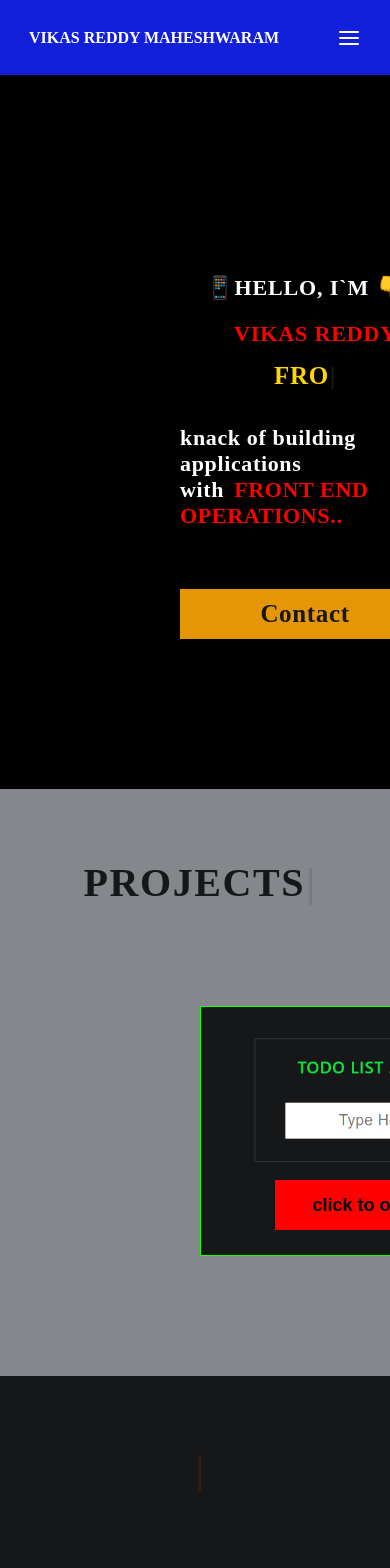
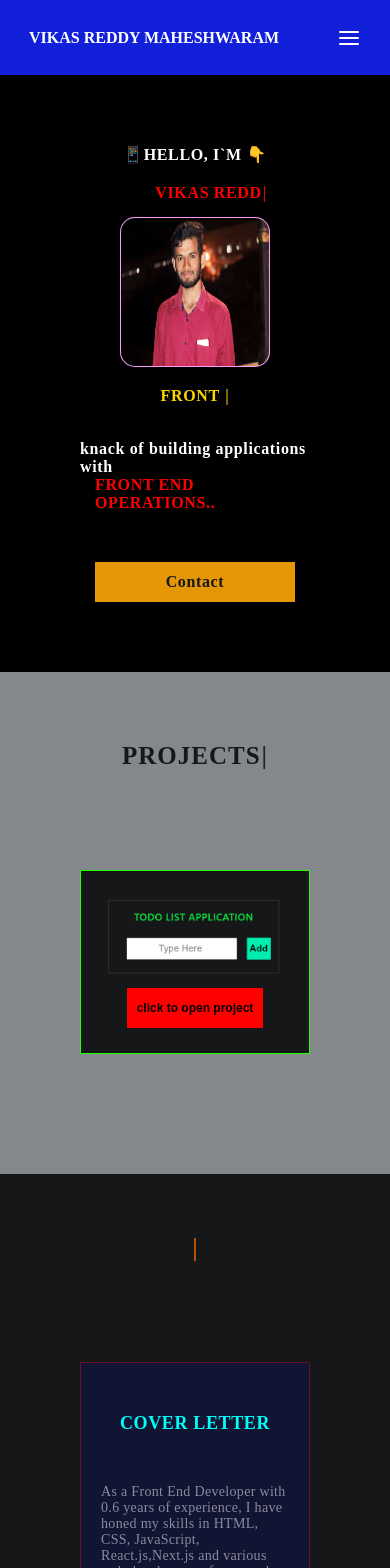
Before and after one commit to Vikaschintu111/aboutme-vikas, a Next.js app: page / in a window 390 px wide. Shown: the top 1568 px of the page. Built offline with nearby package versions, Linux system fonts and the light colour scheme.

Commit message:
adding pages and mobile responce

```diff
--- a/src/Components/Button/Button.module.scss
+++ b/src/Components/Button/Button.module.scss
@@ -1,6 +1,7 @@
 .Btn {
   background: rgb(228, 150, 5);
-  width: 250px;
+  max-width: 250px;
+  width: 100%;
   height: 50px;
   align-items: center;
   display: flex;
@@ -10,6 +11,13 @@
   cursor: pointer;
   border: 0;
   color: #151718;
+  @media screen and (max-width: 768px) {
+    font-size: 16px;
+    max-width: 200px;
+    padding: 20px;
+    width: 100%;
+    height: 40px;
+  }
 }
 .Btn:hover {
   opacity: 0.5;
--- a/src/pages/About/About.module.scss
+++ b/src/pages/About/About.module.scss
@@ -1,10 +1,9 @@
 .About {
   background: #09b9dc4a;
-  // color: #151718;
   padding: 70px 200px;
-  // display: flex;
-  // // align-items: center;
-  // flex-direction: column;
+  @media screen and (max-width: 768px) {
+    padding: 50px 80px;
+  }
   .Header {
     padding-bottom: 60px;
     font-weight: 700;
@@ -13,6 +12,9 @@
     letter-spacing: 0.04em;
     display: flex;
     justify-content: center;
+    @media screen and (max-width: 768px) {
+      font-size: 25px;
+    }
   }
   .Container {
     background: #151718;
@@ -23,13 +25,21 @@
       font-weight: 500;
       padding-bottom: 25px;
       letter-spacing: 0.04em;
+      opacity: 0.5;
+      @media screen and (max-width: 768px) {
+        font-size: 14px;
+      }
     }
     .Wrap {
       display: flex;
       justify-content: space-evenly;
-      // background: red;
       padding: 0 80px;
-      // background-color: #00edb0;
+      @media screen and (max-width: 768px) {
+        display: flex;
+        flex-direction: column;
+        padding: 0;
+        align-items: center;
+      }
       .ImgCntr {
         max-width: 400px;
         width: 100%;
--- a/src/pages/Contact/Contact.js
+++ b/src/pages/Contact/Contact.js
@@ -10,7 +10,7 @@ import Typewriter from "typewriter-effect";
 const Contact = () => {
   return (
     <div className={styles.Contact}>
-      <h1 className={styles.Header}>CONTACT</h1>
+      <h1 className={styles.Header}>CONTACT INFORMATION</h1>
       <div className={styles.ContactWrap}>
         <div className={styles.Container}>
           <a
@@ -19,7 +19,6 @@ const Contact = () => {
           >
             <GrMail style={{ color: "red" }} size={40} />
             <h2 className={styles.Social}>
-              {" "}
               <Typewriter
                 options={{
                   strings: ["Mail"],
@@ -32,7 +31,6 @@ const Contact = () => {
           <a className={styles.Images} href="https://github.com/Vikaschintu111">
             <BsGithub style={{ color: "black" }} size={40} />
             <h2 className={styles.Social}>
-              {" "}
               <Typewriter
                 options={{
                   strings: ["Git"],
@@ -48,7 +46,6 @@ const Contact = () => {
           >
             <BsLinkedin style={{ color: "blue" }} size={40} />
             <h2 className={styles.Social}>
-              {" "}
               <Typewriter
                 options={{
                   strings: ["Linkdin"],
@@ -64,7 +61,6 @@ const Contact = () => {
           >
             <BsInstagram style={{ color: "red" }} size={40} />
             <h2 className={styles.Social}>
-              {" "}
               <Typewriter
                 options={{
                   strings: ["Instagram"],
@@ -78,7 +74,6 @@ const Contact = () => {
           <a className={styles.Images} href="tel:9573313869">
             <BsTelephoneOutbound style={{ color: "green" }} size={40} />
             <h2 className={styles.Social}>
-              {" "}
               <Typewriter
                 options={{
                   strings: ["Phone"],
@@ -98,6 +93,7 @@ const Contact = () => {
               placeholder="...@gmail.com"
               required
             />
+            <input type="phone" name="name" placeholder="+91..." required />
             <select className={styles.Selector} name="Continent" required>
               <option>none</option>
               <option>Telangana</option>
--- a/src/pages/Contact/Contact.module.scss
+++ b/src/pages/Contact/Contact.module.scss
@@ -1,7 +1,6 @@
 .Contact {
   background: #ffffff;
   padding: 90px 300px;
-  //   color: #151718;
   background-repeat: no-repeat;
   background-size: cover;
   background-image: linear-gradient(
@@ -11,32 +10,42 @@
       #919496 92.52%
     ),
     url(/public/images/back.jpg);
+  @media screen and (max-width: 768px) {
+    padding: 50px 80px;
+  }
   .Header {
-    color: rgb(43, 42, 42);
+    // color: rgb(193, 159, 21);
     display: flex;
     justify-content: center;
     letter-spacing: 0.04em;
     padding-bottom: 60px;
+    @media screen and (max-width: 768px) {
+      font-size: 25px;
+    }
   }
   .ContactWrap {
     display: flex;
     justify-content: space-between;
-    padding: 50px 100px;
+    padding: 50px 50px;
     color: #ffffffa1;
     background: #d20a0a2c;
     border: 0.5px solid rgba(0, 0, 0, 0.25);
     border-radius: 4px;
-
+    @media screen and (max-width: 768px) {
+      padding: 30px;
+      display: flex;
+      flex-direction: column;
+    }
     .Container {
-      // display: flex;
-      // flex-direction: column;
       .Images {
         display: flex;
         align-items: center;
         padding: 0 0 30px 0;
         .Social {
           padding-left: 30px;
-          // display: flex;
+          @media screen and (max-width: 768px) {
+            font-size: 16px;
+          }
         }
       }
     }
@@ -48,7 +57,7 @@
         flex-direction: column;
         padding-left: 15px;
         height: 40px;
-        max-width: 800px;
+        max-width: 500px;
         width: 100%;
         background: #ffffff;
         border: 0;
--- a/src/pages/HomePage/HomePage.js
+++ b/src/pages/HomePage/HomePage.js
@@ -36,6 +36,7 @@ const HomePage = ({ text }) => {
               />
             </span>
           </h2>
+          <img className={styles.MbProfile} src="/images/profile.jpg" alt="" />
           <h3 className={styles.Head}>
             <Typewriter
               options={{
@@ -47,9 +48,7 @@ const HomePage = ({ text }) => {
           </h3>
           <h3 className={styles.Desc}>
             knack of building applications with
-            <span style={{ color: "red", paddingLeft: "10px" }}>
-              FRONT END OPERATIONS..
-            </span>
+            <span className={styles.Oper}>FRONT END OPERATIONS..</span>
           </h3>
           <Button text="Contact" />
         </div>
--- a/src/pages/HomePage/HomePage.module.scss
+++ b/src/pages/HomePage/HomePage.module.scss
@@ -7,6 +7,11 @@
     display: flex;
     align-items: center;
     justify-content: space-between;
+    @media screen and (max-width: 768px) {
+      padding: 70px 80px;
+      display: flex;
+      justify-content: center;
+    }
     .Text {
       letter-spacing: 0.04em;
       display: flex;
@@ -14,6 +19,9 @@
       display: flex;
       align-items: center;
       padding-top: 50px;
+      @media screen and (max-width: 768px) {
+        padding: 0;
+      }
       .Name {
         padding-bottom: 15px;
         font-size: 22px;
@@ -21,17 +29,50 @@
         letter-spacing: 0.04em;
         display: flex;
         flex-direction: column;
+        @media screen and (max-width: 768px) {
+          font-size: 16px;
+        }
+      }
+      .MbProfile {
+        display: none;
+        @media screen and (max-width: 768px) {
+          display: block;
+          width: 100%;
+          max-width: 150px;
+          height: 150px;
+          border-radius: 10%;
+          background: #ffff;
+          border: 1px solid rgba(255, 0, 251, 0.399);
+          margin-bottom: 20px;
+        }
       }
       .Head {
         padding-bottom: 35px;
         font-size: 25px;
         font-weight: 800;
         color: GOLD;
+        @media screen and (max-width: 768px) {
+          font-size: 16px;
+        }
       }
       .Desc {
         padding-bottom: 60px;
         font-size: 22px;
         font-weight: 700;
+        @media screen and (max-width: 768px) {
+          font-size: 16px;
+          display: contents;
+          // align-items: center;
+          justify-content: center;
+        }
+        .Oper {
+          color: red;
+          padding-left: 15px;
+          @media screen and (max-width: 768px) {
+            font-size: 16px;
+            padding-bottom: 50px;
+          }
+        }
       }
     }
     .Profile {
@@ -41,6 +82,9 @@
       border-radius: 10%;
       background: #ffff;
       border: 1px solid rgba(255, 0, 251, 0.399);
+      @media screen and (max-width: 768px) {
+        display: none;
+      }
     }
   }
 }
--- a/src/pages/Projects/Projects.js
+++ b/src/pages/Projects/Projects.js
@@ -7,7 +7,6 @@ const Projects = () => {
     <div className={styles.Projects}>
       <div className={styles.Container}>
         <h1 className={styles.Head}>
-          {" "}
           <Typewriter
             options={{
               strings: ["Projects"],
--- a/src/pages/Projects/Projects.module.scss
+++ b/src/pages/Projects/Projects.module.scss
@@ -2,10 +2,15 @@
   background: rgba(240, 248, 255, 0.548);
   color: #151718;
   padding: 70px 200px;
+  @media screen and (max-width: 768px) {
+    padding: 70px 80px;
+    display: flex;
+    flex-direction: column;
+    justify-content: center;
+  }
   .Container {
     .Head {
       text-transform: uppercase;
-
       display: flex;
       align-items: center;
       justify-content: center;
@@ -14,10 +19,14 @@
       font-size: 40px;
       letter-spacing: 0.04em;
       padding-bottom: 100px;
+      @media screen and (max-width: 768px) {
+        font-size: 25px;
+      }
     }
   }
   .MainWrap {
-    width: 400px;
+    max-width: 400px;
+    width: 100%;
     background: #151718;
     display: flex;
     align-items: center;
@@ -25,6 +34,7 @@
     color: #ffff;
     border: 1px solid rgb(30, 255, 0);
     margin-bottom: 50px;
+
     .Wrap {
       display: flex;
       flex-direction: column;
@@ -33,6 +43,10 @@
       .ImgCntr {
         width: 300px;
         padding-bottom: 10px;
+        @media screen and (max-width: 768px) {
+          max-width: 200px;
+          width: 100%;
+        }
       }
     }
     .Btn {
@@ -43,6 +57,13 @@
       font-size: 18px;
       font-weight: 600;
       cursor: pointer;
+      @media screen and (max-width: 768px) {
+        max-width: 250px;
+        width: 100%;
+        font-size: 12px;
+        height: 40px;
+        padding: 10px;
+      }
     }
   }
 }
--- a/src/pages/Resume/Resume.js
+++ b/src/pages/Resume/Resume.js
@@ -7,7 +7,6 @@ const Resume = () => {
   return (
     <div className={styles.Resume}>
       <h1 className={styles.HeadCntr}>
-        {" "}
         <Typewriter
           options={{
             strings: ["Resume & Cover Letter"],
@@ -19,7 +18,7 @@ const Resume = () => {
       <div className={styles.Cntr}>
         <div className={styles.Cover}>
           <h1>COVER LETTER</h1>
-          <h1>Resume</h1>
+          <h1 className={styles.Resu}>Resume</h1>
         </div>
 
         <div className={styles.Wrap}>
@@ -41,10 +40,12 @@ const Resume = () => {
             bring value to your team. Thank you for considering my application.
             I look forward to discussing my qualifications in further detail.
           </p>
-
           <div className={styles.ResCntr}>
+            <h1 className={styles.Mbresu}>Resume</h1>
             <img className={styles.ImgCntr} src="/images/res.png" />
-            <Button text="Download" />
+            <div className={styles.Btn}>
+              <Button text="Download" />
+            </div>
           </div>
         </div>
       </div>
--- a/src/pages/Resume/Resume.module.scss
+++ b/src/pages/Resume/Resume.module.scss
@@ -2,6 +2,9 @@
   color: #ffff;
   background: #151718;
   padding: 70px 200px;
+  @media screen and (max-width: 768px) {
+    padding: 60px 80px;
+  }
   .HeadCntr {
     display: flex;
     align-items: center;
@@ -12,11 +15,18 @@
     color: #ed5f00;
     font-size: 40px;
     font-weight: 600;
+    @media screen and (max-width: 768px) {
+      font-size: 25px;
+    }
   }
   .Cntr {
     background: rgba(0, 0, 255, 0.123);
     border: 0.5px solid rgba(255, 0, 25, 0.359);
     letter-spacing: 0.04em;
+    @media screen and (max-width: 768px) {
+      display: flex;
+      flex-direction: column;
+    }
     .Cover {
       padding: 60px 50px;
       display: flex;
@@ -25,18 +35,37 @@
       margin: 0;
       text-transform: uppercase;
       color: rgb(0, 255, 247);
+      @media screen and (max-width: 768px) {
+        padding: 50px 0;
+      }
       h1 {
+        @media screen and (max-width: 768px) {
+          font-size: 18px;
+        }
+      }
+      .Resu {
+        @media screen and (max-width: 768px) {
+          display: none;
+        }
       }
     }
     .Wrap {
       display: flex;
       justify-content: space-around;
       letter-spacing: 0.02em;
-
+      @media screen and (max-width: 768px) {
+        display: flex;
+        flex-direction: column;
+      }
       .Desc {
         padding: 0px 100px;
-        font-weight: 600;
+        font-weight: 500;
         font-size: 17px;
+        opacity: 0.5;
+        @media screen and (max-width: 768px) {
+          padding: 0 20px 50px 20px;
+          font-size: 14px;
+        }
       }
 
       .ResCntr {
@@ -44,10 +73,33 @@
         flex-direction: column;
         align-items: center;
         padding: 0 90px 30px 60px;
+        @media screen and (max-width: 768px) {
+          padding: 0;
+        }
+        h1 {
+          display: none;
+          @media screen and (max-width: 768px) {
+            display: block;
+            padding: 0 20px;
+            color: rgb(0, 255, 247);
+          }
+        }
         .ImgCntr {
           max-height: 400px;
           height: 100%;
           padding-bottom: 40px;
+          @media screen and (max-width: 768px) {
+            padding: 50px 0 30px 0;
+            max-width: 250px;
+            width: 100%;
+          }
+        }
+        .Btn {
+          width: 100%;
+          max-width: 250px;
+          @media screen and (max-width: 768px) {
+            padding-bottom: 30px;
+          }
         }
       }
     }
```
